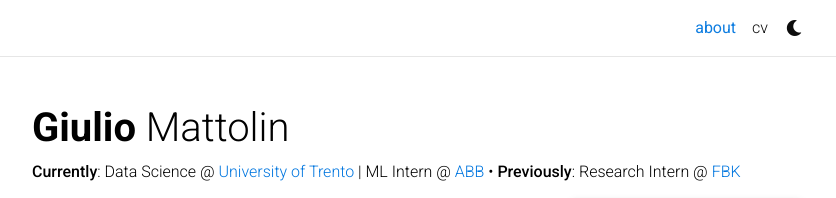
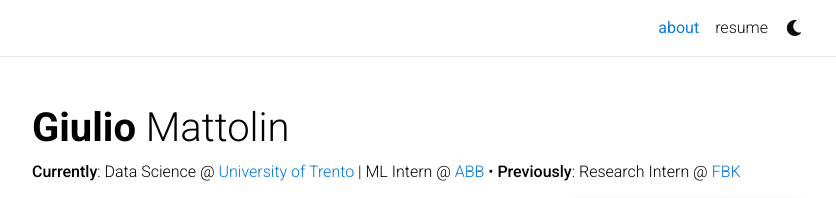
Before and after one commit to giuliomattolin/giuliomattolin.github.io, a Jekyll site: the page built from _pages/about.md, in a window 1280 px wide. Shown: the top 198 px of the page, without its empty margins (223-1059 px from the left). Built offline with Jekyll 4.4.1, drawn with Linux system fonts in a browser that asks for light colours; full-size pictures stand in for the smaller copies a plugin makes; comment, search, counter and statistics services are not loaded; a style sheet for code colours, icons or effects is not loaded.

Commit message:
Fix names

```diff
--- a/_pages/cv.md
+++ b/_pages/cv.md
@@ -1,7 +1,7 @@
 ---
 layout: cv
-permalink: /assets/pdf/Giulio_Mattolin_CV.pdf
-title: cv
+permalink: /assets/pdf/Giulio_Mattolin_Resume.pdf
+title: resume
 nav: true
 nav_order: 4
 cv_pdf: example_pdf.pdf
```
Also changed, not shown: 2 other files.
